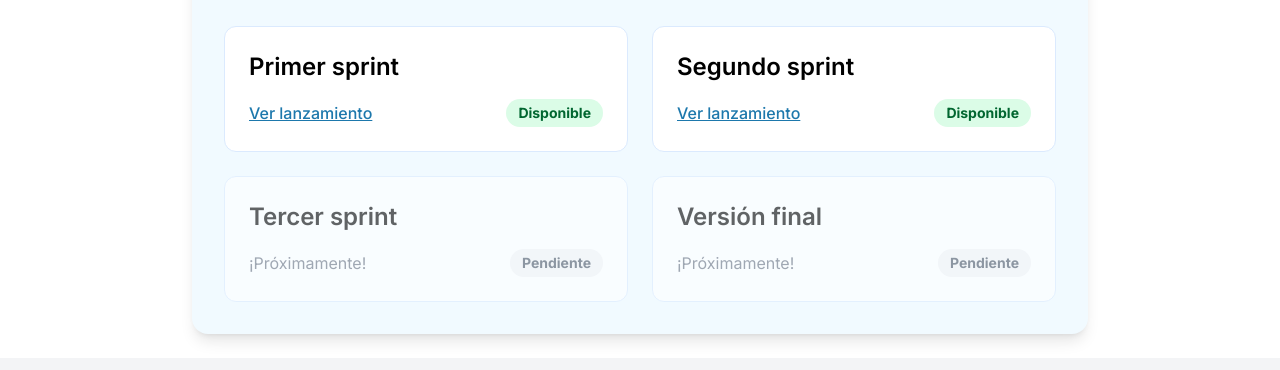
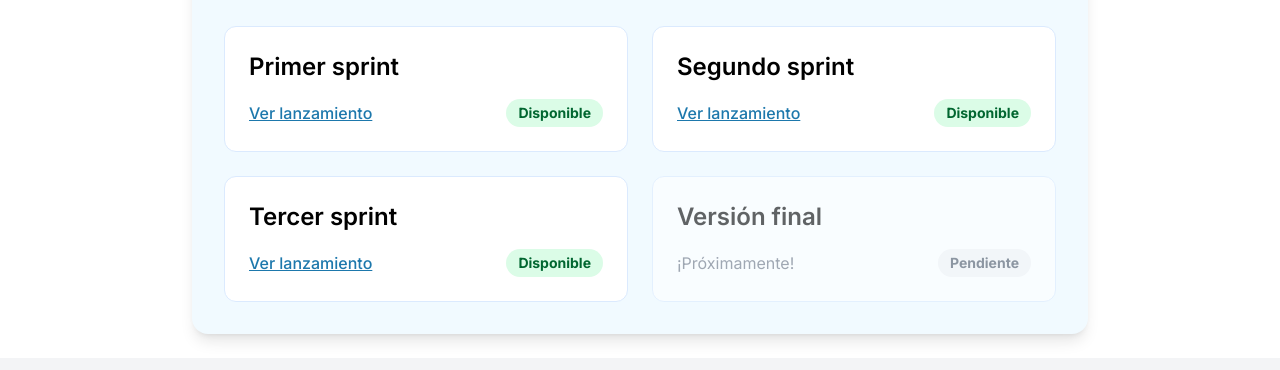
Before and after one commit to ISPP-G-8/landing-page, an Astro site: page /releases in a window 1280 px wide. Shown: the part 298-668 px from the top of the page. Built offline with nearby package versions, Linux system fonts and the light colour scheme; Astro itself is replaced by a stand-in of ours.

Commit message:
Add third release

```diff
--- a/src/pages/releases.astro
+++ b/src/pages/releases.astro
@@ -42,12 +42,18 @@ import Layout from "../layouts/Layout.astro";
                     </div>
                 </div>
 
-                <div class="bg-white border border-blue-100 rounded-xl p-6 opacity-60">
+                <div class="bg-white border border-blue-100 rounded-xl p-6 transform transition-all hover:scale-105 hover:shadow-md">
                     <h2 class="text-2xl font-semibold mb-4">Tercer sprint</h2>
                     <div class="flex items-center justify-between">
-                        <span class="text-gray-500">¡Próximamente!</span>
-                        <span class="bg-gray-100 text-gray-600 px-3 py-1 rounded-full text-sm font-bold">
-                            Pendiente
+                        <a
+                            href="https://ispp-2425-g8-s3.ew.r.appspot.com"
+                            target="_blank"
+                            class="text-[#1D78AC] hover:text-[#] font-medium underline"
+                        >
+                            Ver lanzamiento
+                        </a>
+                        <span class="bg-green-100 text-green-800 px-3 py-1 rounded-full text-sm font-bold">
+                            Disponible
                         </span>
                     </div>
                 </div>
```
